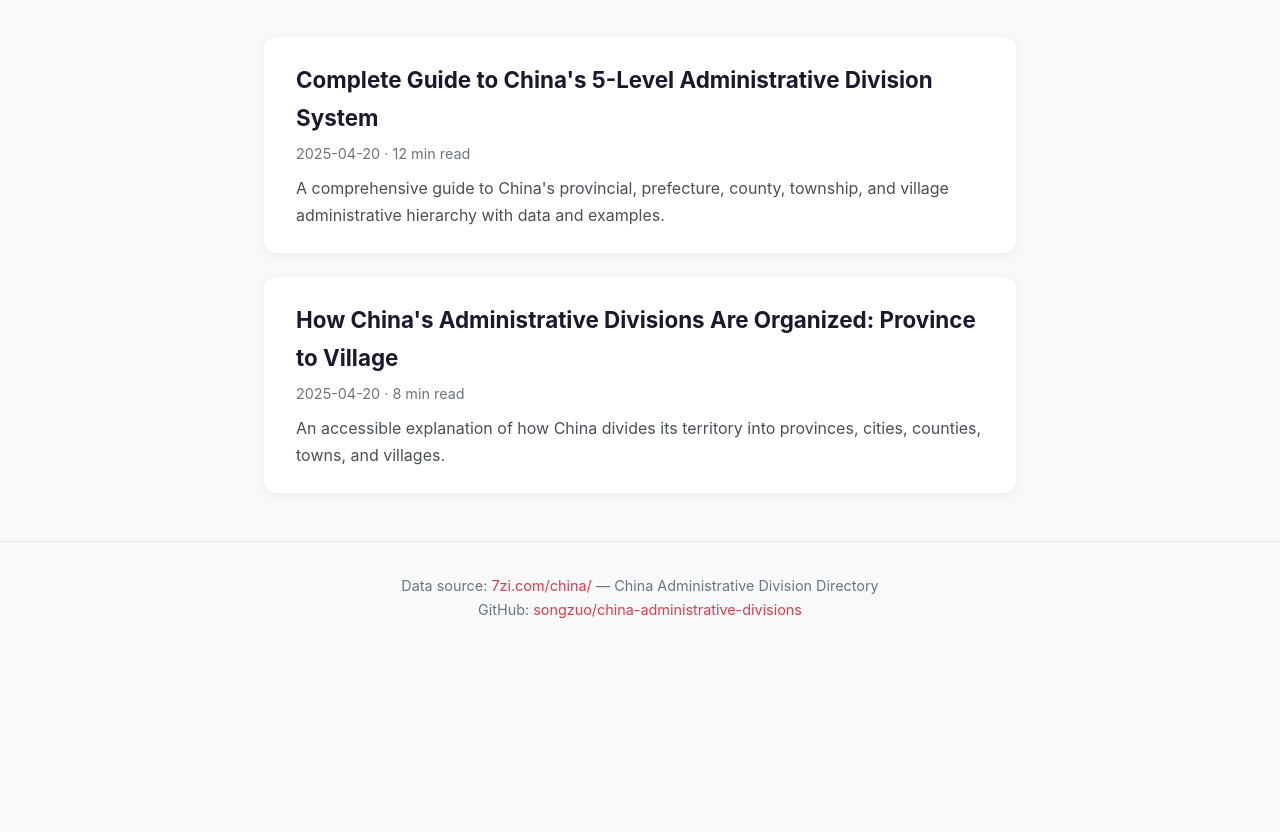
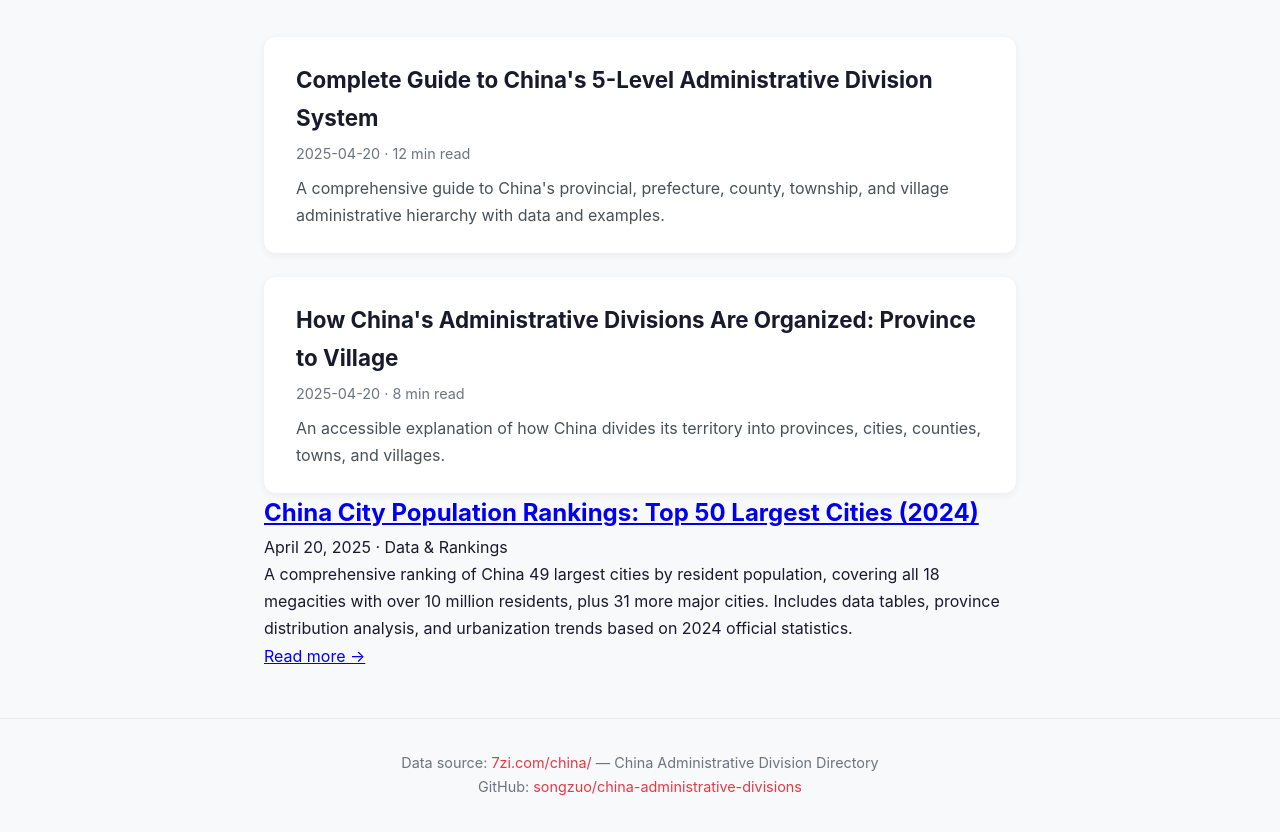
Before and after one commit to songzuo/songzuo.github.io, a plain HTML site: page index.html in a window 1280 px wide. Shown: the part 227-1059 px from the top of the page. Before the commit the page ends 882 px from the top, so only its background shows below. Drawn offline with Linux system fonts and the light colour scheme.

Commit message:
Update blog index with new article

```diff
--- a/index.html
+++ b/index.html
@@ -5,11 +5,11 @@
   <meta name="viewport" content="width=device-width, initial-scale=1.0">
   <title>Blog - China Administrative Divisions | 7zi</title>
   <meta name="description" content="Articles about China's administrative division system, geography data, and open datasets.">
-  <link rel="canonical" href="https://songzuo.github.io/">
+  <link rel="canonical" href="https://7zi.com/blog/">
   <meta property="og:title" content="Blog - China Administrative Divisions">
   <meta property="og:description" content="Articles about China's administrative division system, geography data, and open datasets.">
   <meta property="og:type" content="website">
-  <meta property="og:url" content="https://songzuo.github.io/">
+  <meta property="og:url" content="https://7zi.com/blog/">
   <link rel="stylesheet" href="./style.css">
 </head>
 <body>
@@ -37,6 +37,14 @@
         <p>An accessible explanation of how China divides its territory into provinces, cities, counties, towns, and villages.</p>
       </article>
     </section>
+
+  <article>
+    <h2><a href="china-city-population-rankings.html">China City Population Rankings: Top 50 Largest Cities (2024)</a></h2>
+    <p class="meta">April 20, 2025 &middot; Data &amp; Rankings</p>
+    <p>A comprehensive ranking of China 49 largest cities by resident population, covering all 18 megacities with over 10 million residents, plus 31 more major cities. Includes data tables, province distribution analysis, and urbanization trends based on 2024 official statistics.</p>
+    <p><a href="china-city-population-rankings.html">Read more &rarr;</a></p>
+  </article>
+
   </main>
   <footer>
     <p>Data source: <a href="https://7zi.com/china/">7zi.com/china/</a> — China Administrative Division Directory</p>
```
